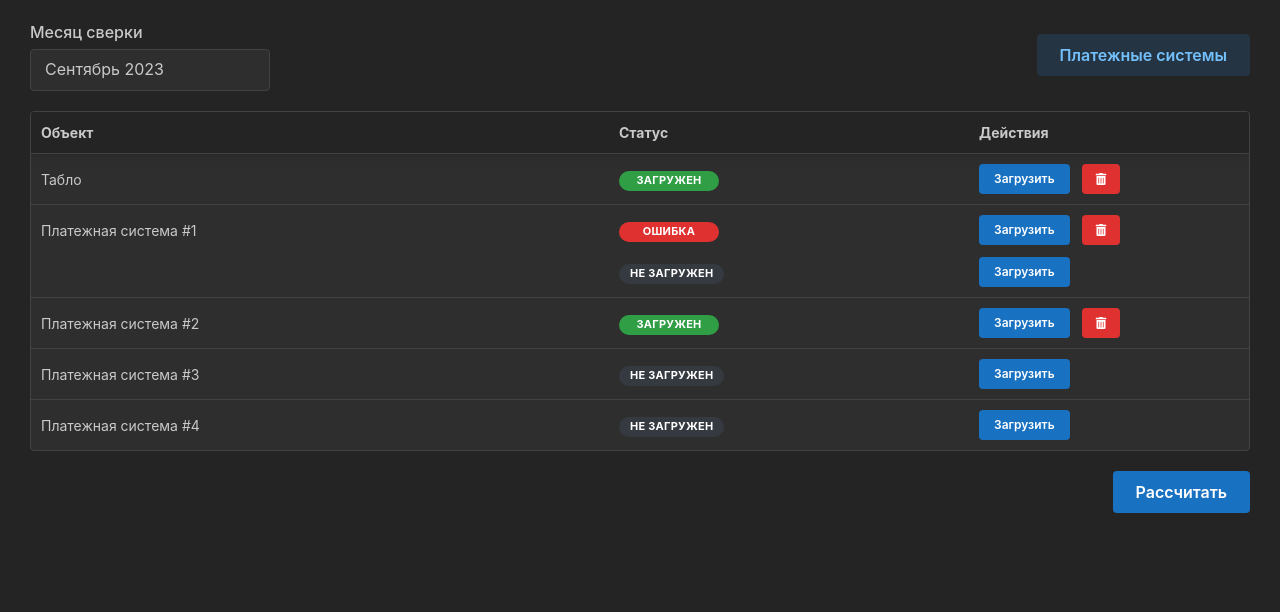
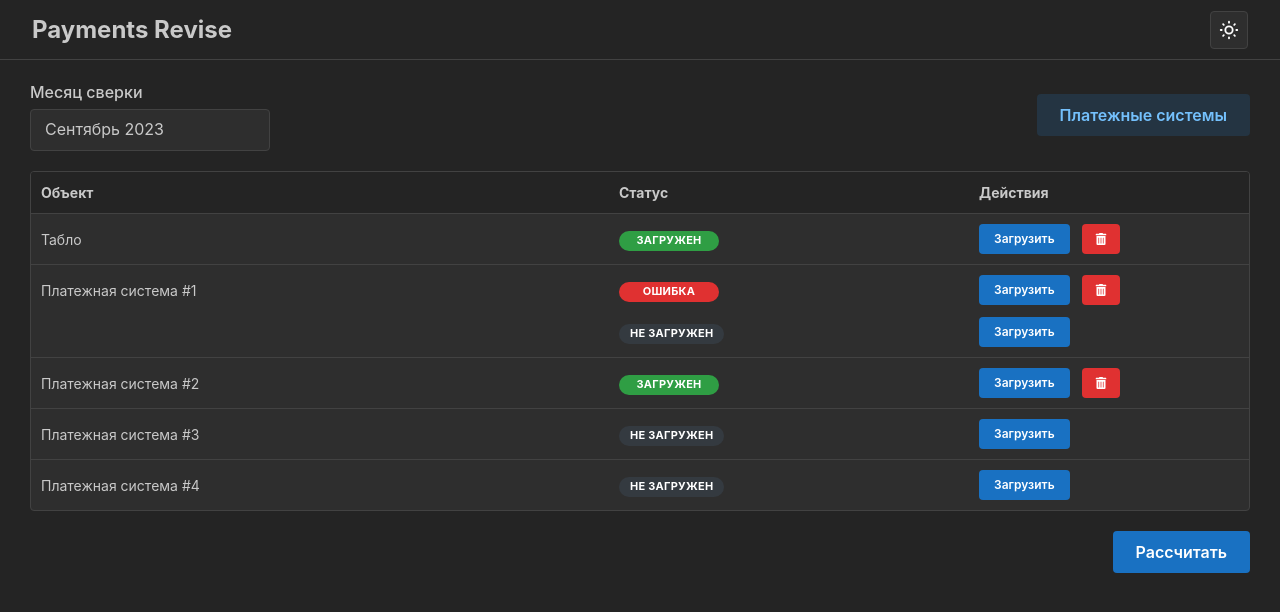
Before and after one commit to NickPodguzov993/revise-front22, a React (Vite) app: page / in a window 1280 px wide. Shown: the top 612 px of the page. Built offline with nearby package versions, Linux system fonts and the light colour scheme.

Commit message:
feat: added header

```diff
--- a/src/features/overview-table/overview-table.module.css
+++ b/src/features/overview-table/overview-table.module.css
@@ -8,8 +8,6 @@
   position: sticky;
   top: 0;
   background-color: var(--mantine-color-body);
-  box-shadow: var(--mantine-shadow-sm);
-  transition: box-shadow 150ms ease;
   z-index: 1;
 
   &::after {
--- a/src/pages/overview/Overview.tsx
+++ b/src/pages/overview/Overview.tsx
@@ -22,7 +22,7 @@ export function OverviewPage() {
             value={date}
             onChange={(date) => setDate(date as Date)}
           />
-          <Button variant="light" size="md">
+          <Button variant="light" size="md" component={Link} to="/systems">
             Платежные системы
           </Button>
         </Group>
--- a/src/pages/router.tsx
+++ b/src/pages/router.tsx
@@ -1,6 +1,7 @@
 import { createBrowserRouter } from "react-router-dom";
 import { OverviewPage } from "./overview";
 import { SummaryPage } from "./summary";
+import { SystemsPage } from "./systems";
 
 export const router = createBrowserRouter([
   {
@@ -8,6 +9,10 @@ export const router = createBrowserRouter([
     element: <OverviewPage />,
   },
   {
+    path: "/systems",
+    element: <SystemsPage />,
+  },
+  {
     path: "/summary/:date",
     element: <SummaryPage />,
   },
--- /dev/null
+++ b/src/pages/systems/Systems.tsx
@@ -0,0 +1,9 @@
+import { Layout } from "@/shared/ui";
+
+export function SystemsPage() {
+  return (
+    <Layout>
+      <span>Payment systems configurtaion page</span>
+    </Layout>
+  );
+}
--- /dev/null
+++ b/src/pages/systems/index.ts
@@ -0,0 +1 @@
+export * from "./Systems";
--- /dev/null
+++ b/src/shared/ui/layout/ColorSchemeToggle.tsx
@@ -0,0 +1,28 @@
+import cx from "clsx";
+import {
+  ActionIcon,
+  useMantineColorScheme,
+  useComputedColorScheme,
+} from "@mantine/core";
+import { TbSun, TbMoon } from "react-icons/tb";
+
+import styles from "./color-scheme-toggle.module.css";
+
+export function ColorSchemeToggle() {
+  const { setColorScheme } = useMantineColorScheme();
+  const computedColorScheme = useComputedColorScheme("light");
+
+  return (
+    <ActionIcon
+      onClick={() =>
+        setColorScheme(computedColorScheme === "light" ? "dark" : "light")
+      }
+      variant="default"
+      size={38}
+      aria-label="Toggle color scheme"
+    >
+      <TbSun className={cx(styles.icon, styles.light)} />
+      <TbMoon className={cx(styles.icon, styles.dark)} />
+    </ActionIcon>
+  );
+}
--- a/src/shared/ui/layout/Layout.tsx
+++ b/src/shared/ui/layout/Layout.tsx
@@ -1,25 +1,32 @@
 import { PropsWithChildren } from "react";
-import { AppShell } from "@mantine/core";
+import { Link } from "react-router-dom";
+import { AppShell, Group, Title } from "@mantine/core";
 
 import styles from "./layout.module.css";
+import { ColorSchemeToggle } from "./ColorSchemeToggle";
 
 export function Layout({ children }: PropsWithChildren) {
   // const [opened, { toggle }] = useDisclosure();
 
   return (
     <AppShell
-      // header={{ height: 60 }}
+      header={{ height: 60 }}
       // navbar={{ width: 300, breakpoint: "sm", collapsed: { mobile: !opened } }}
       className={styles.shell}
       padding="lg"
       px="xs"
     >
-      {/* <AppShell.Header>
-        <Burger opened={opened} onClick={toggle} hiddenFrom="sm" size="sm" />
-        <div>Logo</div>
+      <AppShell.Header className={styles.header}>
+        {/* <Burger opened={opened} onClick={toggle} hiddenFrom="sm" size="sm" /> */}
+        <Group className={styles.headerGroup}>
+          <Title className={styles.title} order={1} size={24}>
+            <Link to="/">Payments Revise</Link>
+          </Title>
+          <ColorSchemeToggle />
+        </Group>
       </AppShell.Header>
 
-      <AppShell.Navbar p="md">Navbar</AppShell.Navbar> */}
+      {/* <AppShell.Navbar p="md">Navbar</AppShell.Navbar> */}
 
       <AppShell.Main>{children}</AppShell.Main>
     </AppShell>
--- /dev/null
+++ b/src/shared/ui/layout/color-scheme-toggle.module.css
@@ -0,0 +1,24 @@
+.icon {
+  width: rem(22px);
+  height: rem(22px);
+}
+
+.dark {
+  @mixin dark {
+    display: none;
+  }
+
+  @mixin light {
+    display: block;
+  }
+}
+
+.light {
+  @mixin light {
+    display: none;
+  }
+
+  @mixin dark {
+    display: block;
+  }
+}
--- a/src/shared/ui/layout/layout.module.css
+++ b/src/shared/ui/layout/layout.module.css
@@ -9,3 +9,21 @@
     flex-direction: column;
   }
 }
+
+.header {
+  display: flex;
+  padding: 0 var(--mantine-spacing-xl);
+  align-items: center;
+}
+
+.headerGroup {
+  flex: 1;
+  justify-content: space-between;
+}
+
+.title {
+  a {
+    text-decoration: none;
+    color: inherit;
+  }
+}
```
